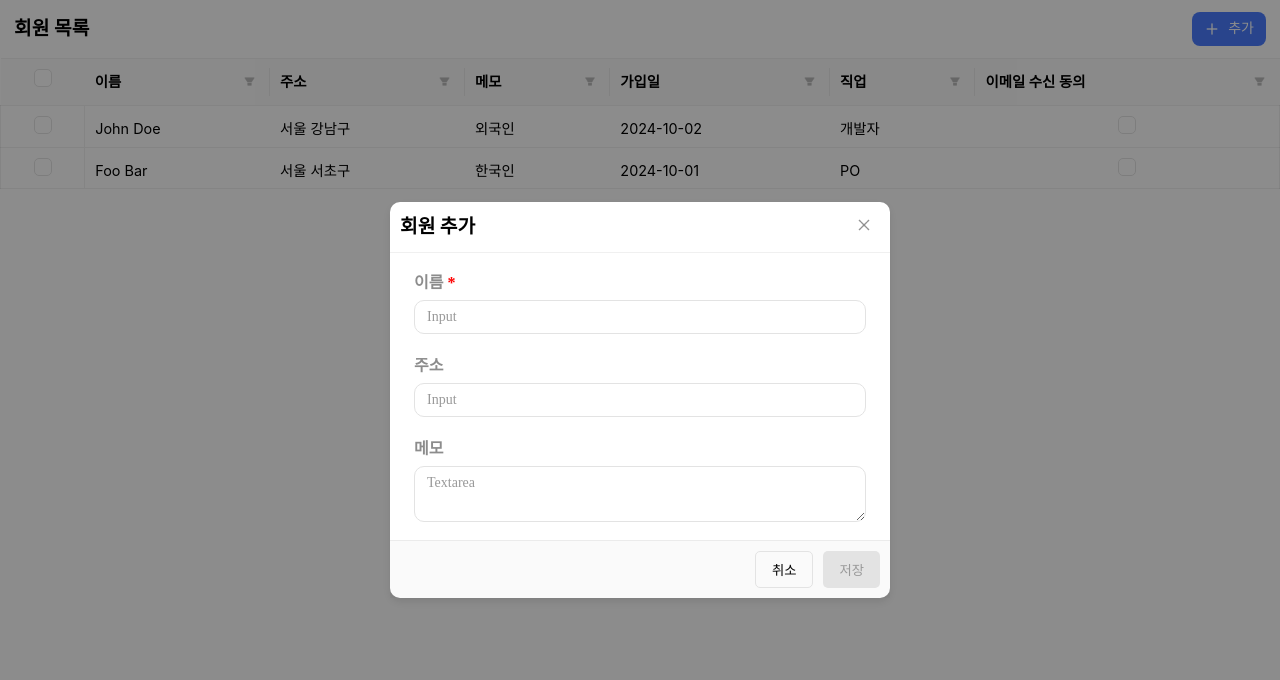
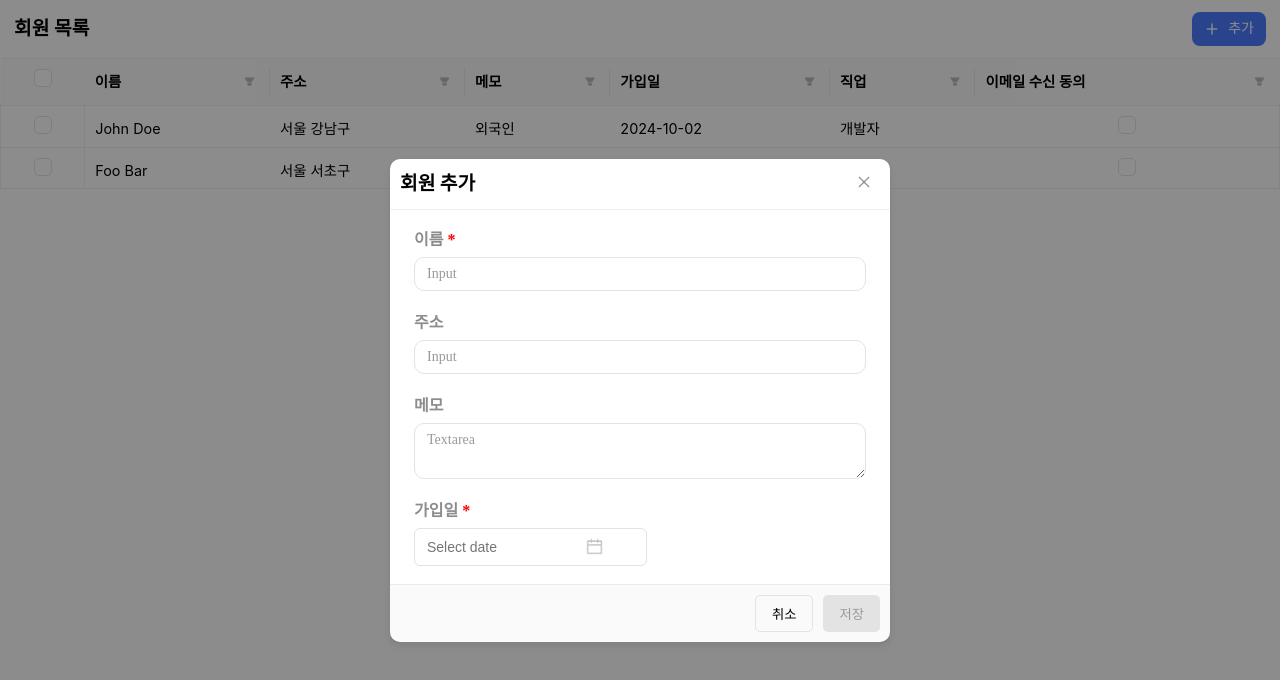
Before and after one commit to Parksolmi/business-canvas, a React (Create React App) app: page / in a window 1280 px wide. Both pictures are taken after a click on the button "추가". Shown: the top 680 px of the page. Built offline with nearby package versions, Linux system fonts and the light colour scheme.

Commit message:
feat: datepicker 컴포넌트 생성

```diff
--- a/package.json
+++ b/package.json
@@ -10,6 +10,7 @@
     "react": "^18.3.1",
     "react-datepicker": "^8.1.0",
     "react-dom": "^18.3.1",
+    "react-icons": "^5.5.0",
     "react-router-dom": "^7.2.0",
     "react-scripts": "5.0.1",
     "recoil": "^0.7.7",
--- a/src/components/common/CustomDatePicker.jsx
+++ b/src/components/common/CustomDatePicker.jsx
@@ -1,70 +1,71 @@
-// import React, { useState } from "react";
-// import ReactDatePicker from "react-datepicker";
-// import "react-datepicker/dist/react-datepicker.css";
-// import styled from "styled-components";
-// import { FaCalendarAlt } from "react-icons/fa"; // 캘린더 아이콘 추가
-
-// const CustomDatePicker = ({ selectedDate, onChange }) => {
-//   const [startDate, setStartDate] = useState(selectedDate);
-
-//   const handleChange = (date) => {
-//     setStartDate(date);
-//     onChange(date);
-//   };
-
-//   return (
-//     <DatePickerWrapper>
-//       <StyledDatePicker
-//         selected={startDate}
-//         onChange={handleChange}
-//         dateFormat="yyyy/MM/dd"
-//         placeholderText="Select date"
-//         popperPlacement="bottom-start"
-//         calendarClassName="custom-calendar"
-//       />
-//       <CalendarIcon />
-//     </DatePickerWrapper>
-//   );
-// };
-
-// export default CustomDatePicker;
-
-// // ✅ Styled Components
-// const DatePickerWrapper = styled.div`
-//   position: relative;
-//   display: flex;
-//   align-items: center;
-//   width: 240px;
-// `;
-
-// const StyledDatePicker = styled(ReactDatePicker)`
-//   width: 100%;
-//   padding: 10px 12px;
-//   border: 1px solid #e3e3e3;
-//   border-radius: 6px;
-//   font-size: 14px;
-//   outline: none;
-//   background-color: white;
-//   cursor: pointer;
-//   font-family: Pretendard, sans-serif;
-
-//   &:focus {
-//     border-color: #4a7cfe;
-//     box-shadow: 0 0 0 2px rgba(74, 124, 254, 0.2);
-//   }
-// `;
-
-// const CalendarIcon = styled(FaCalendarAlt)`
-//   position: absolute;
-//   right: 12px;
-//   color: #aaa;
-//   pointer-events: none;
-//   font-size: 16px;
-// `;
-
-// // ✅ `react-datepicker`의 기본 CSS를 추가로 커스텀하기 위한 스타일
+import React, { useState } from "react";
+import ReactDatePicker from "react-datepicker";
+import "react-datepicker/dist/react-datepicker.css";
+import styled from "styled-components";
 // import { createGlobalStyle } from "styled-components";
 
+const CustomDatePicker = ({ selectedDate, onChange }) => {
+  const [startDate, setStartDate] = useState(selectedDate);
+
+  const handleChange = (date) => {
+    setStartDate(date);
+    onChange(date);
+  };
+
+  return (
+    <DatePickerWrapper>
+      <StyledDatePicker
+        selected={startDate}
+        onChange={handleChange}
+        dateFormat="yyyy-MM-dd"
+        placeholderText="Select date"
+        popperPlacement="bottom-start"
+        calendarClassName="custom-calendar"
+      />
+      <CalendarIcon src="/assets/png/calendar-icon.png" alt="calendar" />
+    </DatePickerWrapper>
+  );
+};
+
+export default CustomDatePicker;
+
+const DatePickerWrapper = styled.div`
+  position: relative;
+  display: flex;
+  align-items: center;
+  width: 240px;
+`;
+
+const StyledDatePicker = styled(ReactDatePicker)`
+  width: 100%;
+  padding: 10px 12px;
+  border: 1px solid #e3e3e3;
+  border-radius: 6px;
+  font-size: 14px;
+  outline: none;
+  background-color: white;
+  cursor: pointer;
+  font-family: Pretendard, sans-serif;
+
+  &:focus {
+    border-color: #4a7cfe;
+    box-shadow: 0 0 0 2px rgba(74, 124, 254, 0.2);
+  }
+
+  &:hover {
+    border: 1px solid var(--Input-colorPrimary, #4a7cfe);
+  }
+`;
+
+const CalendarIcon = styled.img`
+  position: absolute;
+  right: 50px;
+  color: #aaa;
+  pointer-events: none;
+  width: 1.2rem;
+`;
+
+// ///~~~~~~~~~~~
 // export const DatePickerStyles = createGlobalStyle`
 //   /* 캘린더 컨테이너 */
 //   .react-datepicker {
--- a/src/components/common/Modal.jsx
+++ b/src/components/common/Modal.jsx
@@ -1,12 +1,14 @@
-import React from "react";
+import React, { useState } from "react";
 import PropTypes from "prop-types";
 import styled from "styled-components";
 import Input from "./Input";
 import Textarea from "./Textarea";
-// import CustomDatePicker from "./CustomDatePicker";
+import CustomDatePicker from "./CustomDatePicker";
 import Label from "./Label";
 
 const Modal = ({ isOpen, onClose, title }) => {
+  const [date, setDate] = useState(null);
+
   if (!isOpen) return null;
 
   return (
@@ -31,7 +33,10 @@ const Modal = ({ isOpen, onClose, title }) => {
             <Label text="메모" />
             <Textarea placeholder="Textarea" />
           </WrapField>
-          {/* <CustomDatePicker selectedDate={date} onChange={setDate} /> */}
+          <WrapField>
+            <Label text="가입일" isRequired={true} />
+            <CustomDatePicker selectedDate={date} onChange={setDate} />
+          </WrapField>
         </ModalBody>
         <ModalFooter>
           <CancelButton onClick={onClose}>취소</CancelButton>
```
Also changed, not shown: public/assets/png/calendar-icon.png (added), 1 other file (tests, documents, lock files or other folders).
